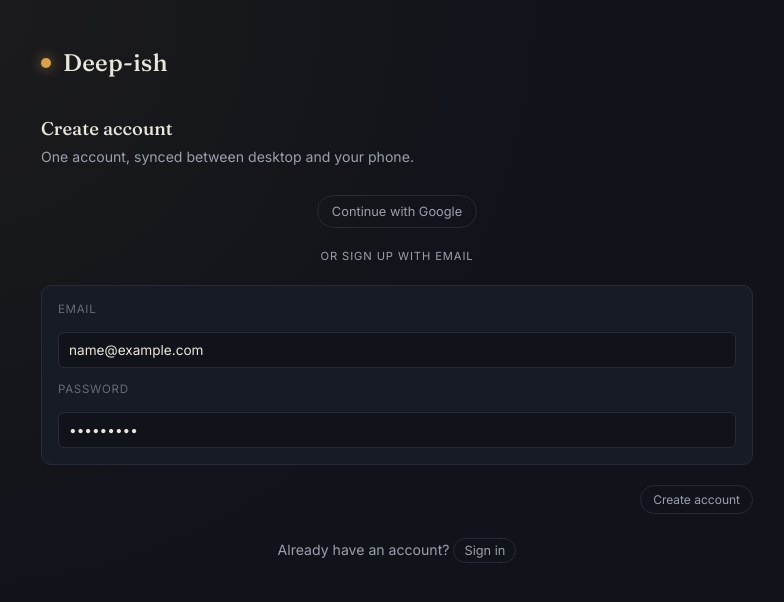
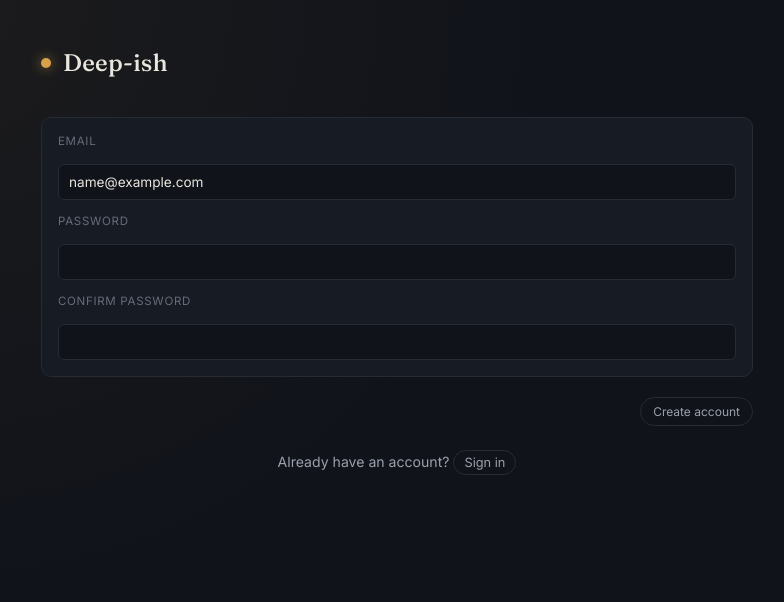
Before and after one commit to ArcaneIrvine/Deep-ish, a React (Vite) app in the folder client/: page / in a window 1280 px wide. Both pictures are taken after typing "name@example.com", "Sample123" into the empty fields and a click on the button "Create an account". Shown: the top 602 px of the page, without its empty margins (243-1027 px from the left). Built offline with nearby package versions, Linux system fonts and the light colour scheme; no server answers.

Commit message:
Remove Google auth

```diff
--- a/client/src/components/Login.jsx
+++ b/client/src/components/Login.jsx
@@ -5,32 +5,20 @@
   const [mode, setMode] = useState("signin"); // "signin" | "signup"
   const [email, setEmail] = useState("");
   const [password, setPassword] = useState("");
+  const [confirmPassword, setConfirmPassword] = useState("");
   const [busy, setBusy] = useState(false);
   const [error, setError] = useState(null);
   const [checkEmail, setCheckEmail] = useState(false);
-  const [googleBusy, setGoogleBusy] = useState(false);
-
-  async function handleGoogle() {
-    setError(null);
-    setGoogleBusy(true);
-    try {
-      const { error } = await supabase.auth.signInWithOAuth({
-        provider: "google",
-        options: { redirectTo: window.location.origin },
-      });
-      if (error) throw error;
-      // On success the browser navigates away to Google, then back — no
-      // further code runs here; App.jsx's onAuthStateChange picks up the
-      // new session once the redirect completes.
-    } catch (err) {
-      setError(err.message || "Something went wrong.");
-      setGoogleBusy(false);
-    }
-  }
 
   async function handleSubmit(e) {
     e.preventDefault();
     setError(null);
+
+    if (mode === "signup" && password !== confirmPassword) {
+      setError("Passwords don't match.");
+      return;
+    }
+
     setBusy(true);
     try {
       if (mode === "signin") {
@@ -48,6 +36,13 @@
     }
   }
 
+  function switchMode(next) {
+    setError(null);
+    setPassword("");
+    setConfirmPassword("");
+    setMode(next);
+  }
+
   if (checkEmail) {
     return (
       <div className="app">
@@ -62,7 +57,7 @@
                 className="reroll-btn"
                 onClick={() => {
                   setCheckEmail(false);
-                  setMode("signin");
+                  switchMode("signin");
                 }}
               >
                 Back to sign in
@@ -86,27 +81,7 @@
       </header>
       <main className="app-main">
         <section>
-          <h2 className="section-title">{mode === "signin" ? "Sign in" : "Create account"}</h2>
-          <p className="section-sub">
-            {mode === "signin"
-              ? "Sign in to sync your streak and history across devices."
-              : "One account, synced between desktop and your phone."}
-          </p>
-
           {error && <p className="state-message error">{error}</p>}
-
-          <div className="reset-row" style={{ justifyContent: "center", marginBottom: 20 }}>
-            <button className="reroll-btn" onClick={handleGoogle} disabled={googleBusy} type="button">
-              {googleBusy ? "Redirecting…" : "Continue with Google"}
-            </button>
-          </div>
-
-          <p
-            className="section-sub"
-            style={{ textAlign: "center", margin: "0 0 20px", textTransform: "uppercase", fontSize: "0.7rem", letterSpacing: "0.08em" }}
-          >
-            or {mode === "signin" ? "sign in" : "sign up"} with email
-          </p>
 
           <form onSubmit={handleSubmit}>
             <div className="deepen-picker" style={{ marginBottom: 20 }}>
@@ -129,6 +104,21 @@
                 value={password}
                 onChange={(e) => setPassword(e.target.value)}
               />
+              {mode === "signup" && (
+                <>
+                  <div className="rec-block-label" style={{ marginTop: 14 }}>
+                    Confirm password
+                  </div>
+                  <input
+                    type="password"
+                    required
+                    minLength={6}
+                    autoComplete="new-password"
+                    value={confirmPassword}
+                    onChange={(e) => setConfirmPassword(e.target.value)}
+                  />
+                </>
+              )}
             </div>
 
             <div className="reset-row">
@@ -143,10 +133,7 @@
             <button
               className="reroll-btn"
               style={{ display: "inline", padding: "4px 10px" }}
-              onClick={() => {
-                setError(null);
-                setMode(mode === "signin" ? "signup" : "signin");
-              }}
+              onClick={() => switchMode(mode === "signin" ? "signup" : "signin")}
             >
               {mode === "signin" ? "Create an account" : "Sign in"}
             </button>
```
